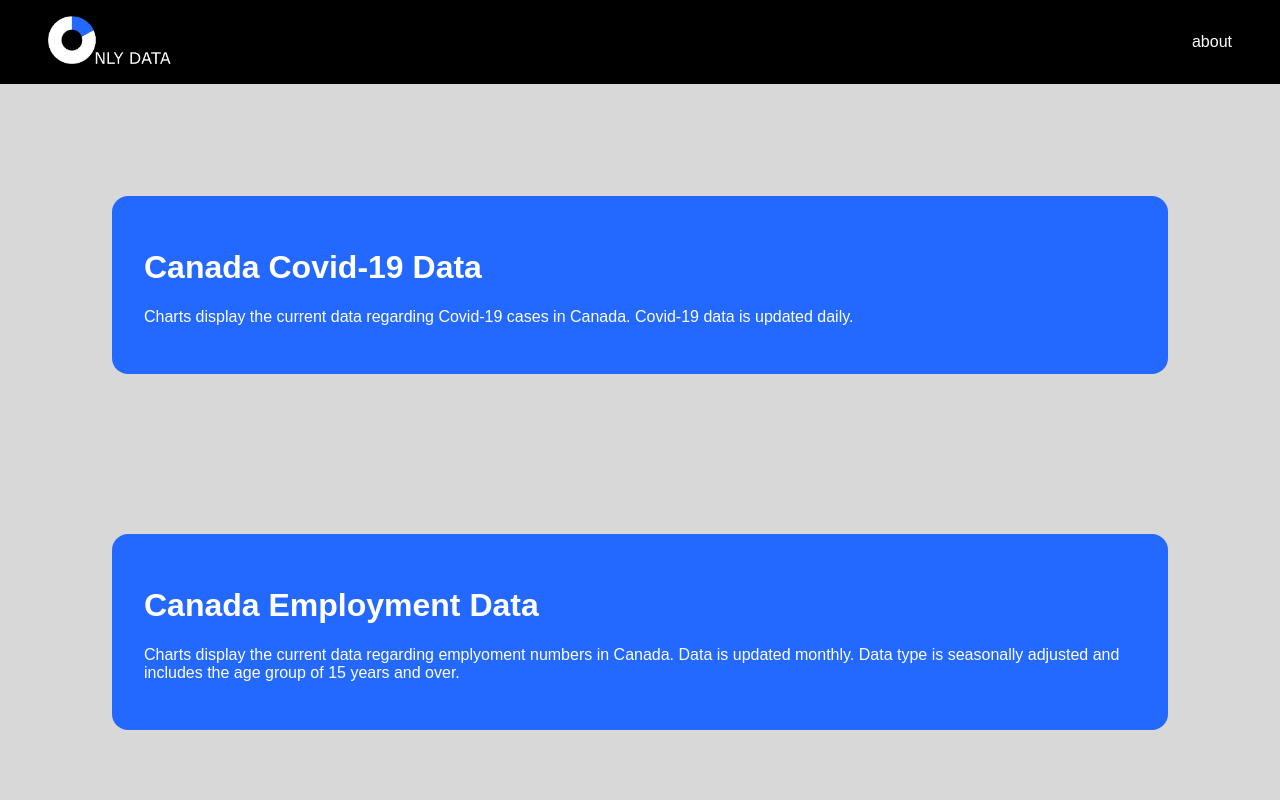
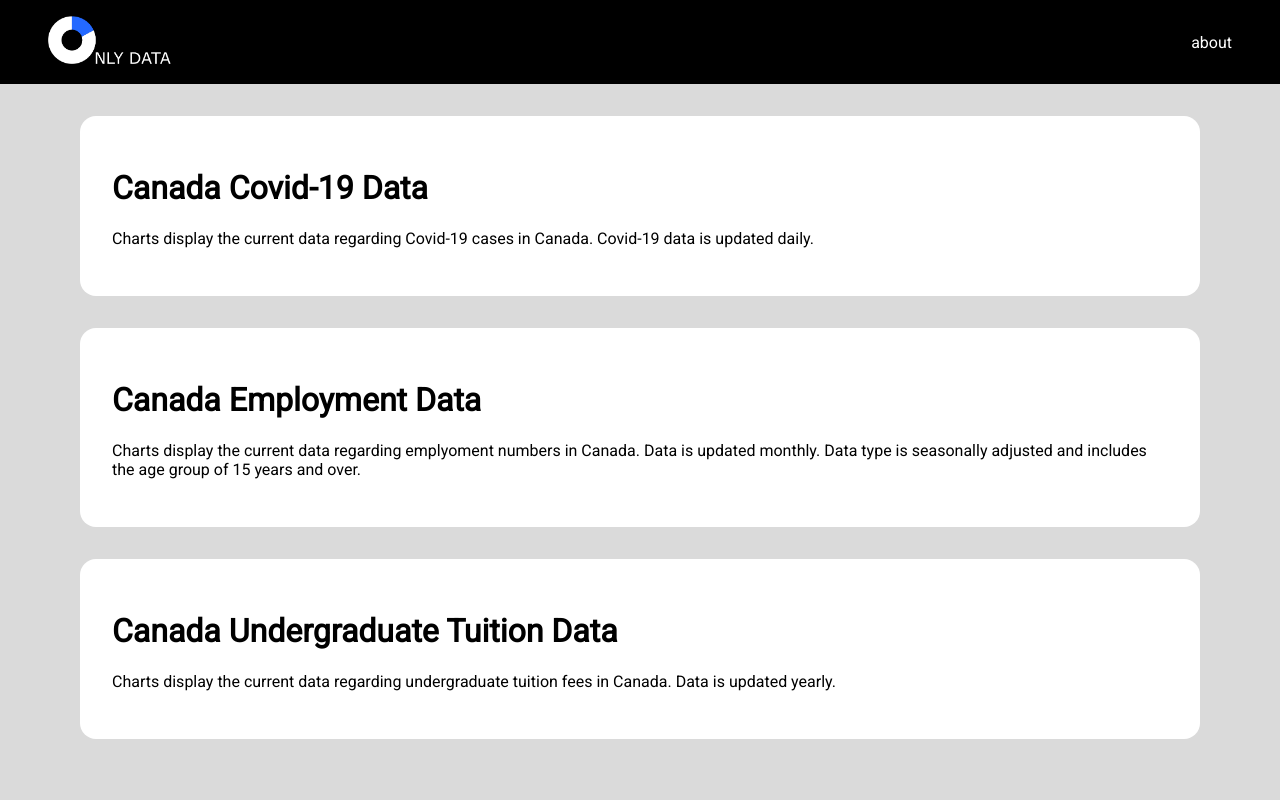
Before and after one commit to kim2552/onlydata, a React (Create React App) app: page / in a window 1280 px wide. Shown: the top 800 px of the page. Built offline with nearby package versions, Linux system fonts and the light colour scheme.

Commit message:
updated styling

```diff
--- a/src/scss/_header.scss
+++ b/src/scss/_header.scss
@@ -8,7 +8,7 @@
     background-color: $header-color;
 
     img{
-        padding: $button-padding-lg;
+        padding: $button-padding-md;
         height: $logo-size-lg;
     }
 
@@ -43,7 +43,7 @@
     }
 
     .menu-item{
-        padding: $button-margin-lg;
+        padding: $button-margin-md;
         color: $text-light-color;
     }
 
--- a/src/scss/_home.scss
+++ b/src/scss/_home.scss
@@ -3,11 +3,11 @@
     flex-direction: column;
     justify-content: center;
 
-    margin: $container-margin-lg;
+    margin-top: 1rem;
 
     .card-wrapper{
         background-color: $card-color;
-        color: $text-light-color;
+        color: $text-dark-color;
 
         border-radius: 1rem;
 
@@ -32,14 +32,14 @@
     }
 
     @media only screen and (max-width: 1280px) {
-        margin: $container-margin-md;
         .card-wrapper{
             margin: $description-margin-md;
+            margin-top: 1rem;
+            margin-bottom: 1rem;
             padding: $description-padding-md;
         }
     }
     @media only screen and (max-width: 768px) {
-        margin: $container-margin-sm;
         .card-wrapper{
             margin: $description-margin-sm;
             padding: $description-padding-sm;
--- a/src/scss/_variables.scss
+++ b/src/scss/_variables.scss
@@ -1,5 +1,6 @@
 // Typography
-$font-family: 'Arial', 'sans-serif';
+@import url('https://fonts.googleapis.com/css2?family=Roboto&display=swap');
+$font-family: 'Roboto', sans-serif;
 $font-size-lg: 16px;
 $font-size-md: 16px;
 $font-size-sm: 12px;
@@ -25,7 +26,7 @@ $cyan: #6cb2eb;
 
 
 // Color Scheme
-$primary-color: #d8d8d8;//#252D48;
+$primary-color: #dadada;//#252D48;
 $secondary-color: #000000;
 $tertiary-color: #2469FF;//#3C4562;
 
@@ -34,7 +35,7 @@ $tertiary-color: #2469FF;//#3C4562;
 $body-bg-color: $primary-color;
 $header-color: $secondary-color;
 $button-color: $tertiary-color;
-$card-color: $tertiary-color;
+$card-color: $white;
 $text-light-color: $white;
 $text-dark-color: $black;
 
```
